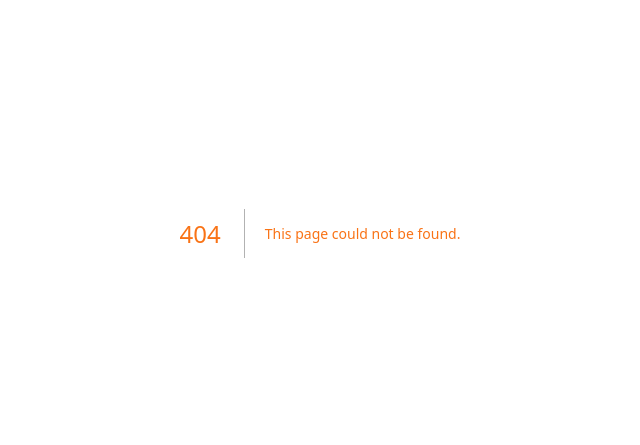
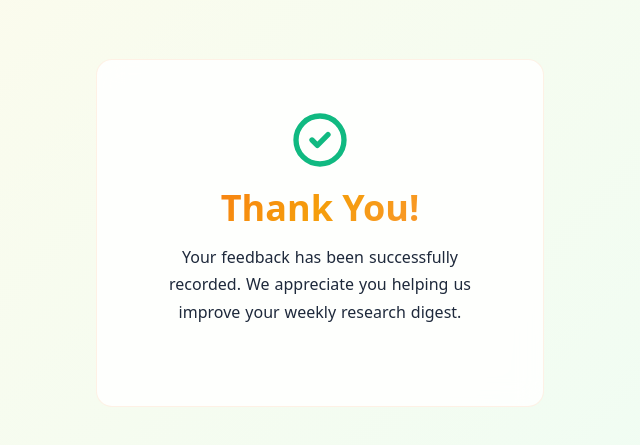
Before and after one commit to ww-jx/patient-filtering-agent, a Next.js app: page /feedback in a window 1280 px wide. Before the commit this address had no page. Shown: the part 167-612 px from the top of the page, without its empty margins (320-960 px from the left). Built offline with nearby package versions, Linux system fonts and the light colour scheme.

Commit message:
add feedback landing page

```diff
--- /dev/null
+++ b/src/app/feedback/page.tsx
@@ -0,0 +1,36 @@
+import React from 'react';
+
+const CheckIcon = () => (
+  <svg
+    xmlns="http://www.w3.org/2000/svg"
+    className="h-16 w-16 mx-auto mb-4"
+    fill="none"
+    viewBox="0 0 24 24"
+    stroke="currentColor"
+    strokeWidth={2}
+    style={{ color: 'var(--color-success)' }}
+  >
+    <path strokeLinecap="round" strokeLinejoin="round" d="M9 12l2 2 4-4m6 2a9 9 0 11-18 0 9 9 0 0118 0z" />
+  </svg>
+);
+
+export default function FeedbackPage() {
+  return (
+    <main className="flex items-center justify-center min-h-screen bg-gradient-warm p-4">
+      <div className="marketing-card w-full max-w-md p-8 md:p-12 text-center animate-fadeInUp">
+
+        <CheckIcon />
+
+        <h1 className="text-3xl md:text-4xl font-bold text-gradient mb-4 text-heading">
+          Thank You!
+        </h1>
+
+        <p className="text-readable text-muted mb-8">
+          Your feedback has been successfully recorded. We appreciate you helping us
+          improve your weekly research digest.
+        </p>
+
+      </div>
+    </main>
+  );
+}
```
